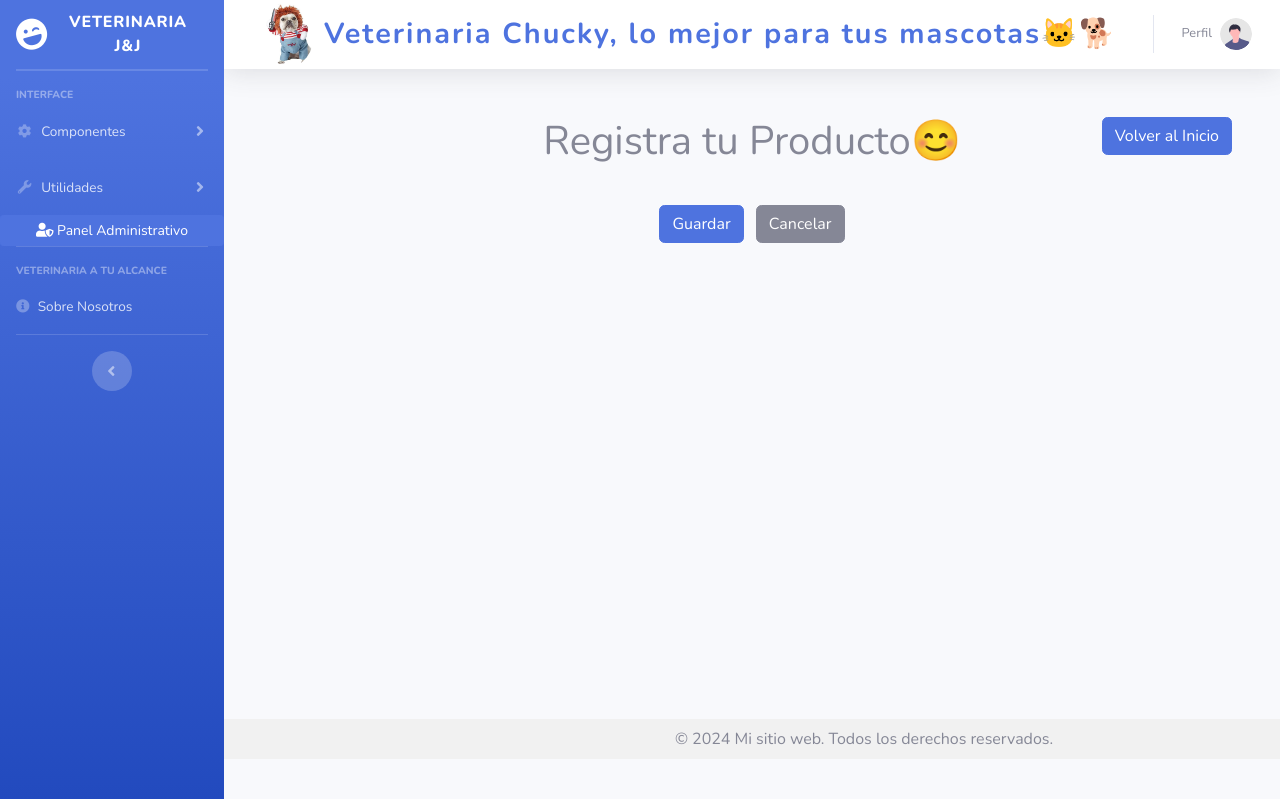
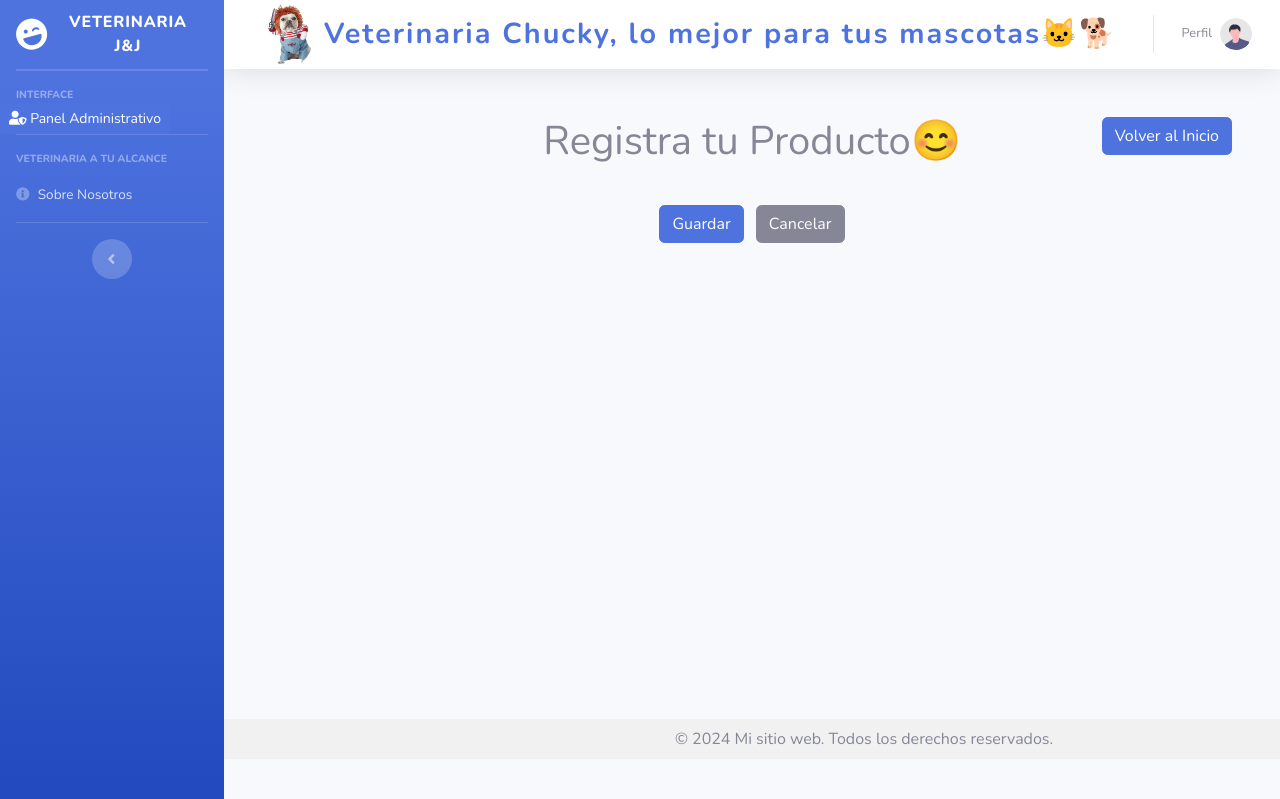
Before and after one commit to Willian10-10/InventarioVeterinariaJ-J, a Django app: a page that uses templates/base/sidebar.html in a window 1280 px wide. Shown: the part 41-840 px from the top of the page. Run offline with Django 5.2, Linux system fonts and the light colour scheme; the visitor is signed in with stand-in values (Sample User, id 1); some libraries are stand-ins or nearby versions.

Commit message:
cambios en la sidebar

```diff
--- a/templates/base/sidebar.html
+++ b/templates/base/sidebar.html
@@ -25,41 +25,14 @@
 
     <!-- Nav Item - Pages Collapse Menu -->
     <li class="nav-item">
-        <a class="nav-link collapsed" href="#" data-toggle="collapse" data-target="#collapseTwo" aria-expanded="true" aria-controls="collapseTwo">
-            <i class="fas fa-fw fa-cog"></i>
-            <span>Componentes</span>
+        <a href="{% url 'admin:login' %}" class="btn btn-primary btn-sm">
+         <i class="fas fa-user-shield"></i>
+         <span>Panel Administrativo</span>
         </a>
-        <div id="collapseTwo" class="collapse" aria-labelledby="headingTwo" data-parent="#accordionSidebar">
-            <div class="bg-white py-2 collapse-inner rounded">
-                <h6 class="collapse-header">Custom Components:</h6>
-                <a class="collapse-item" href="buttons.html">Buttons</a>
-                <a class="collapse-item" href="cards.html">Cards</a>
-            </div>
-        </div>
     </li>
 
-    <!-- Nav Item - Utilities Collapse Menu -->
-    <li class="nav-item">
-        <a class="nav-link collapsed" href="#" data-toggle="collapse" data-target="#collapseUtilities" aria-expanded="true" aria-controls="collapseUtilities">
-            <i class="fas fa-fw fa-wrench"></i>
-            <span>Utilidades</span>
-        </a>
-        <div id="collapseUtilities" class="collapse" aria-labelledby="headingUtilities" data-parent="#accordionSidebar">
-            <div class="bg-white py-2 collapse-inner rounded">
-                <h6 class="collapse-header">Utilidades personalizadas:</h6>
-                <a class="collapse-item" href="utilities-color.html">Colors</a>
-                <a class="collapse-item" href="utilities-border.html">Borders</a>
-                <a class="collapse-item" href="utilities-animation.html">Animations</a>
-                <a class="collapse-item" href="utilities-other.html">Other</a>
-            </div>
-        </div>
-    </li>
     {% endif %}
 
-    <a href="{% url 'admin:login' %}" class="btn btn-primary btn-sm">
-     <i class="fas fa-user-shield"></i>
-     <span>Panel Administrativo</span>
- </a>
     <!-- Divider -->
     <hr class="sidebar-divider">
 
```
